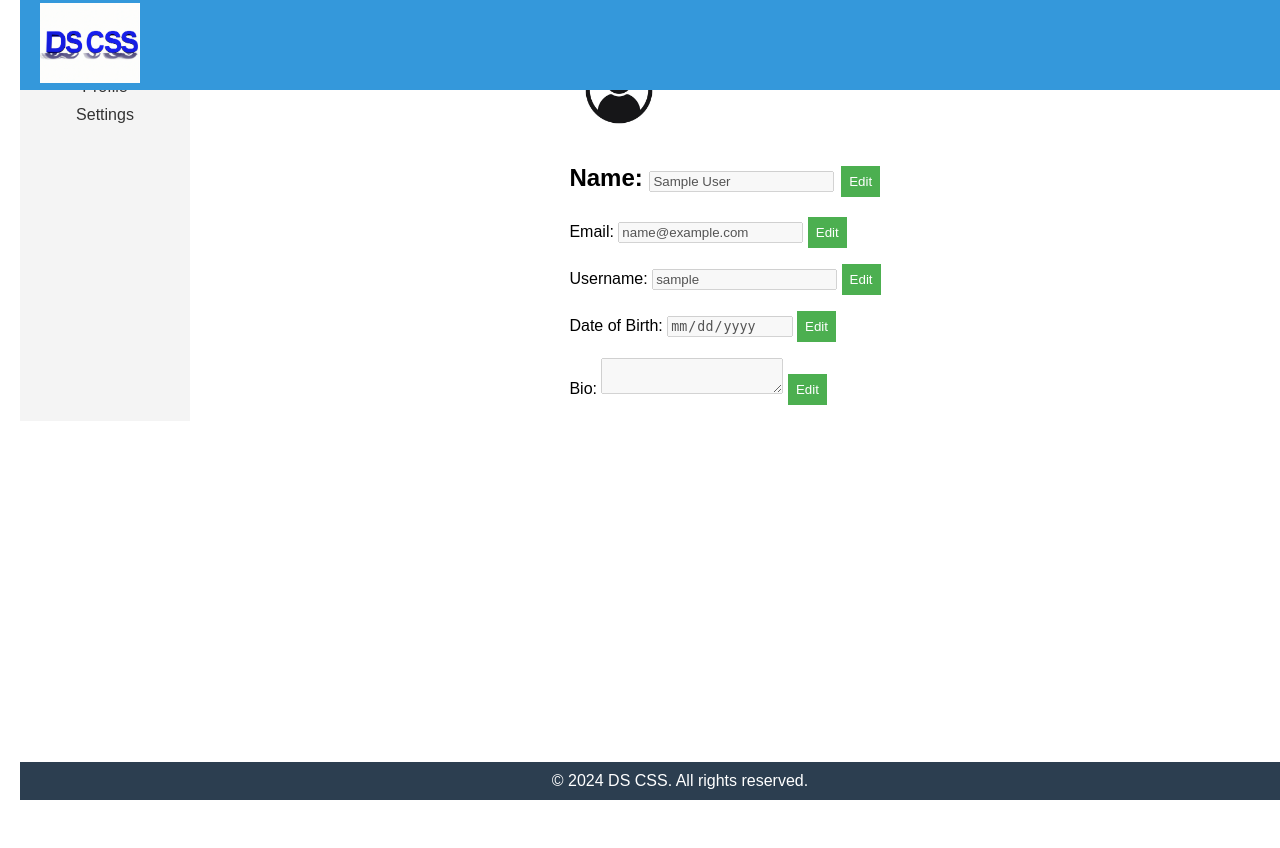
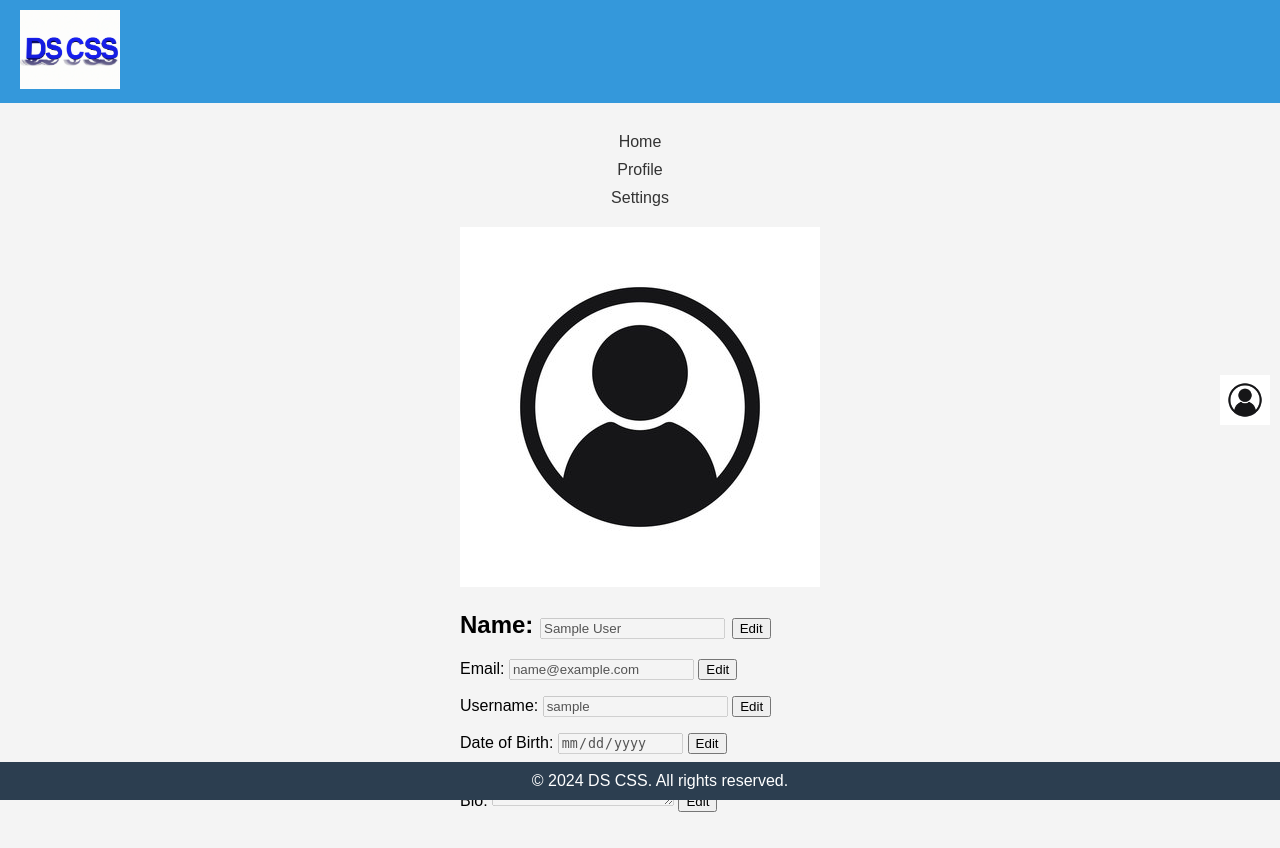
Before and after one commit to posJD/360-Project, a PHP site: page /AccountOverview.php in a window 1280 px wide. Before the commit the page ends 800 px from the top, so only its background shows below. Run offline with PHP 8.4, Linux system fonts and the light colour scheme; the visitor is signed in with stand-in values (Sample User, id 1).

Commit message:
Finalized CreatePost and added changes to AccountOverview

```diff
--- a/COSC360Project/AccountOverview.css
+++ b/COSC360Project/AccountOverview.css
@@ -1,8 +1,9 @@
 body {
     font-family: Arial, sans-serif;
-    margin: 20px;
-    display: flex;
-    flex-direction: column;
+    margin: 0;
+    padding: 0;
+    background-color: #f4f4f4;
+    min-height: 100vh;
 }
 
 header {
@@ -12,11 +13,6 @@ header {
     background-color: #3498db;
     color: white;
     padding: 10px 20px;
-    position: fixed;
-    top: 0;
-    width: 100%;
-    text-align: left;
-    height: 70px;
 }
 
 header img {
@@ -35,34 +31,9 @@ header img {
 
 main {
     display: flex;
-    flex-direction: row;
-    margin: 20px 0;
-}
-
-.profile-container {
-    max-width: 600px;
-    margin: 0 auto;
-}
-
-.profile-image {
-    max-width: 100px;
-    border-radius: 50%;
-}
-
-.user-info {
-    margin-top: 10px;
-}
-
-.edit-buttons {
-    margin-top: 10px;
-}
-
-button {
-    background-color: #4caf50;
-    color: white;
-    padding: 8px;
-    border: none;
-    cursor: pointer;
+    flex-direction: column;
+    align-items: center;
+    padding: 20px;
 }
 
 nav {
@@ -86,6 +57,6 @@ footer {
     padding: 10px 20px;
     text-align: center;
     position: fixed;
-    bottom: 0%;
+    bottom: 0;
     width: 100%;
 }
--- a/COSC360Project/AccountOverview.php
+++ b/COSC360Project/AccountOverview.php
@@ -55,6 +55,27 @@ if ($_SERVER["REQUEST_METHOD"] == "POST" && isset($_POST['submit'])) {
     }
 </script>
 
+<!DOCTYPE html>
+<html lang="en">
+<head>
+    <meta charset="UTF-8">
+    <meta name="viewport" content="width=device-width, initial-scale=1.0">
+    <title>Account Overview</title>
+    <link rel="stylesheet" href="AccountOverview.css">
+    <script>
+        function toggleEditMode(inputId, editButtonId) {
+            var input = document.getElementById(inputId);
+            var editButton = document.getElementById(editButtonId);
+
+            if (input.disabled) {
+                input.disabled = false;
+                editButton.textContent = "Done";
+            } else {
+                input.disabled = true;
+                editButton.textContent = "Edit";
+            }
+        }
+    </script>
 </head>
 <body>
     <header>
```
Also changed, not shown: COSC360Project/CreatePost.php (+29 -11 lines), 1 other file. Lines whose indentation alone changed are shown as unchanged.
